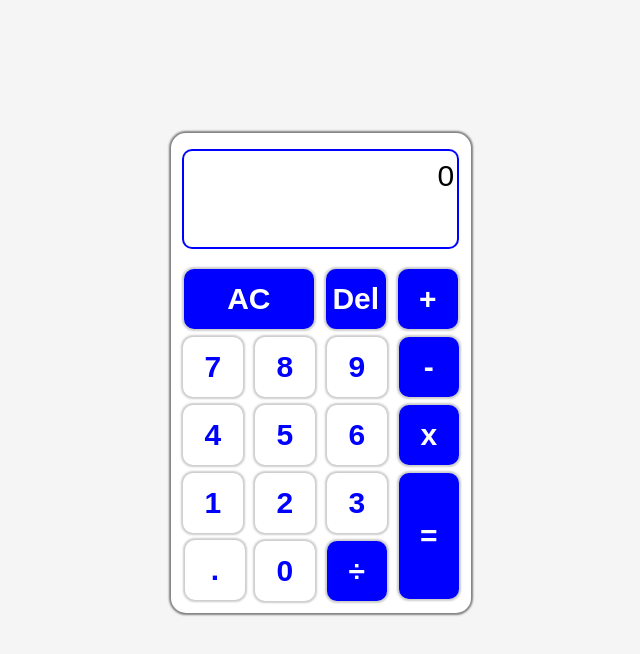
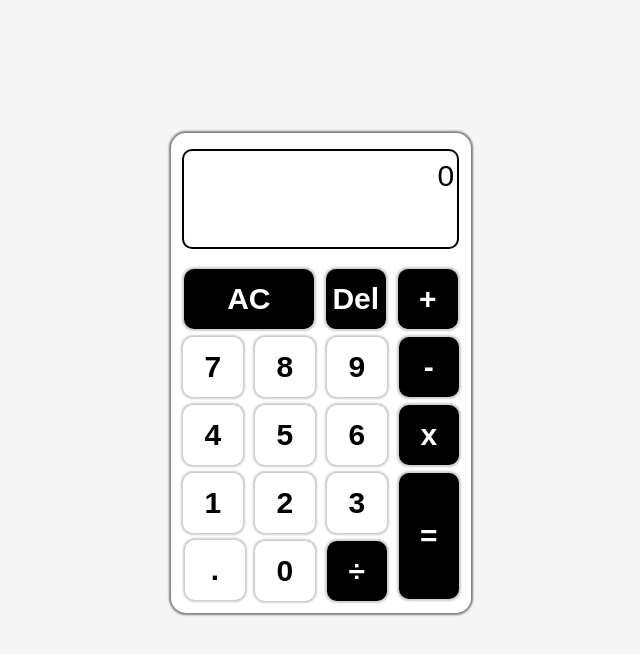
Before and after one commit to justinnonso05/calculator, a plain HTML site: page index.html in a window 1280 px wide. Shown: the whole page, without its empty margins (178-818 px from the left). Drawn offline with Linux system fonts and the light colour scheme.

Commit message:
Update calc.css

```diff
--- a/calc.css
+++ b/calc.css
@@ -29,11 +29,11 @@ margin-top: 16px;
 margin-bottom: 16px;
 width: 90%;
 outline: none;
-border: 2px solid blue;
+border: 2px solid black;
 border-top-right-radius: 10px;
 border-top-left-radius: 10px;
 padding-right: 3px;
-border-top: 2px solid blue;
+border-top: 2px solid black;
 border-bottom: none;
 }
 #ans {
@@ -45,12 +45,12 @@ margin-top: -20px;
 margin-bottom: 16px;
 width: 90%;
 outline: none;
-border: 2px solid blue;
+border: 2px solid black;
 border-bottom-right-radius: 10px;
 border-bottom-left-radius: 10px;
 padding-right: 3px;
 border-top: none;
-border-bottom: 2px solid blue;
+border-bottom: 2px solid black;
 }
 #view::placeholder {
 color: black;
@@ -73,88 +73,88 @@ div > button:active {
 box-shadow: none;
 }
 #seven {
-color: blue;
+color: black;
 background: white;
 }
 #eight {
-color: blue;
+color: black;
 background: white;
 }
 #nine {
-color: blue;
+color: black;
 background: white;
 }
 
 #four {
-color: blue;
+color: black;
 background: white;
 }
 #five {
-color: blue;
+color: black;
 background: white;
 }
 #six {
-color: blue;
+color: black;
 background: white;
 }
 #three {
-color: blue;
+color: black;
 background: white;
 }
 #zero {
-color: blue;
+color: black;
 background: white;
 }
 #one {
-color: blue;
+color: black;
 background: white;
 }
 #two {
-color: blue;
+color: black;
 background: white;
 }
 #plus {
 color: white;
-background: blue;
+background: black;
 }
 #minus {
 color: white;
-background: blue;
+background: black;
 
 }
 #times {
 color: white;
-background: blue;
+background: black;
 }
 
 #equals {
 color: white;
-background: blue;
+background: black;
 height: 126px;
 border-radius: 10px;
 position: absolute;
 }
 #dot {
-color: blue;
+color: black;
 background: white;
 }
 #clear {
 color: white;
-background: blue;
+background: black;
 width: 130px;
 }
 
 #delete {
 color: white;
-background: blue;
+background: black;
 }
 #divide {
 color: white;
-background: blue;
+background: black;
 
 }
 #dot {
-color: blue;
+color: black;
 background: white;
 right: 214px;
 top: 67px;
```
